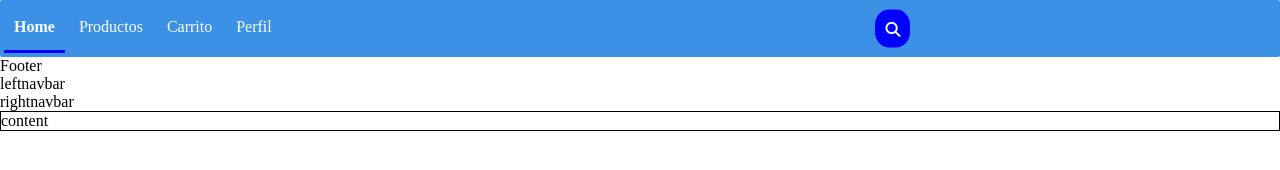
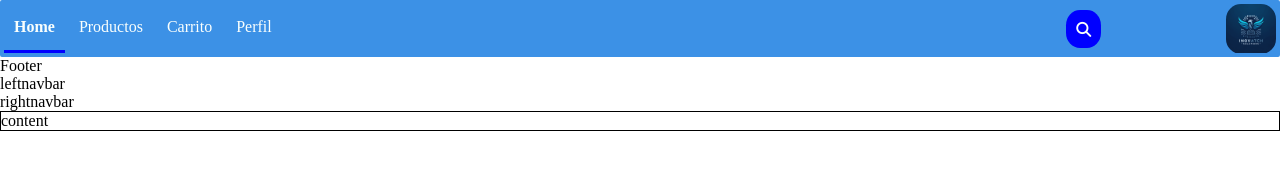
Before and after one commit to spiruto/grupo-3_ingenieria_1, a website with bundled scripts: page src/public/index.html in a window 1280 px wide. Built offline with nearby package versions, Linux system fonts and the light colour scheme.

Commit message:
Nav Logo
se añadio el logo al nav y estilos en Css

```diff
--- a/src/public/assets/css/main.css
+++ b/src/public/assets/css/main.css
@@ -55,12 +55,12 @@
 /* Estilo de Barra de Busqueda */
 .container {
   position: absolute;
-  left: 70%;
+  left: 85%;
   top: 45%;
   transform: translate(-50%, -50%);
   padding: 10px;
   padding-top: 2px;
-  padding-bottom: 1px;
+  padding-bottom: 0;
 
 }
 
@@ -81,6 +81,17 @@
   color: grey;
 }
 
+#logoNav{
+    position: absolute;
+    top: 0;
+    bottom: 0;
+    right: 0;
+    height: 50px;
+    width: 50px;
+    border-radius: 30%;
+    opacity: 0.8;
+
+}
 .button {
   position: absolute;
   right: 0px;
--- a/src/public/components/nav.html
+++ b/src/public/components/nav.html
@@ -1,5 +1,6 @@
 <nav class="mainNavBar">
     <header>
+            <img src="assets\images\logoproyecto.png" alt="logo" id="logoNav">
             <ul>
                 <li><a href="" class="active">Home</a></li>
                 <li><a href="">Productos</a></li>
```
Also changed, not shown: src/public/assets/images/logoproyecto.png (added).
